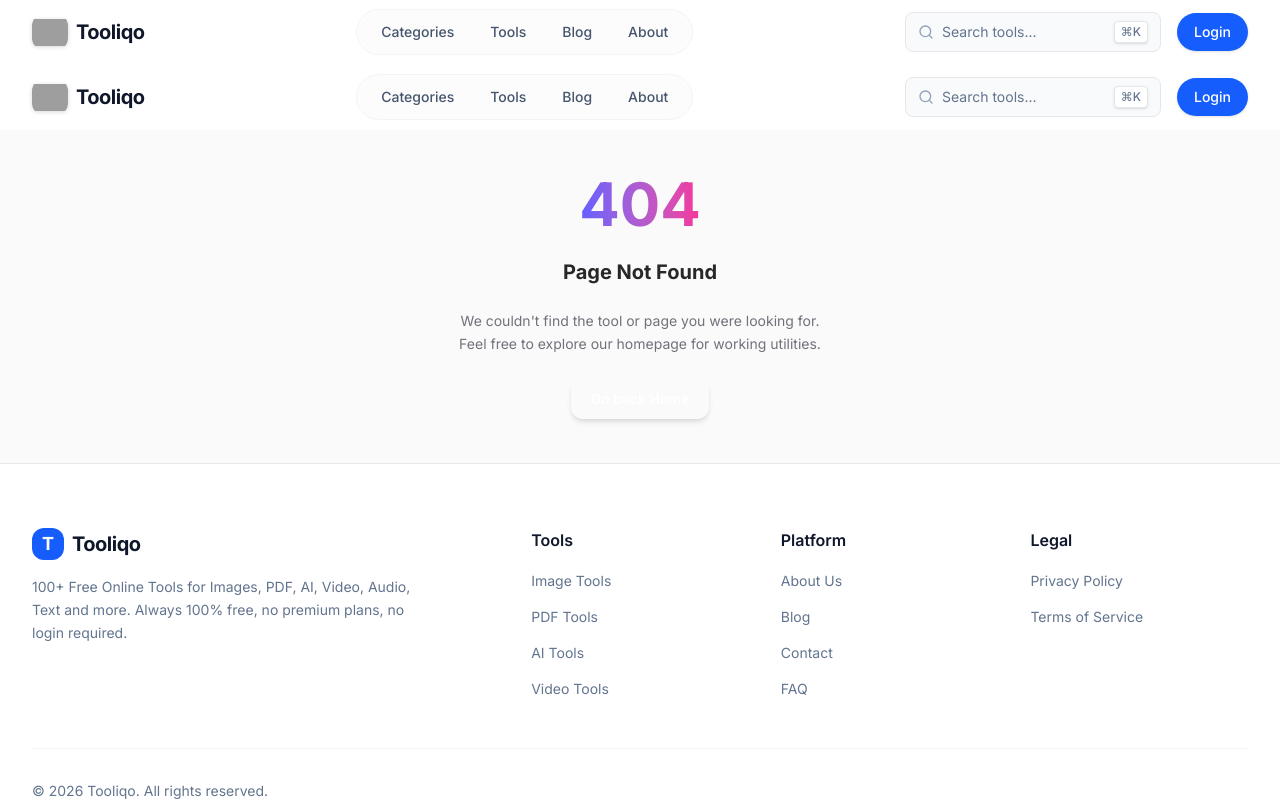
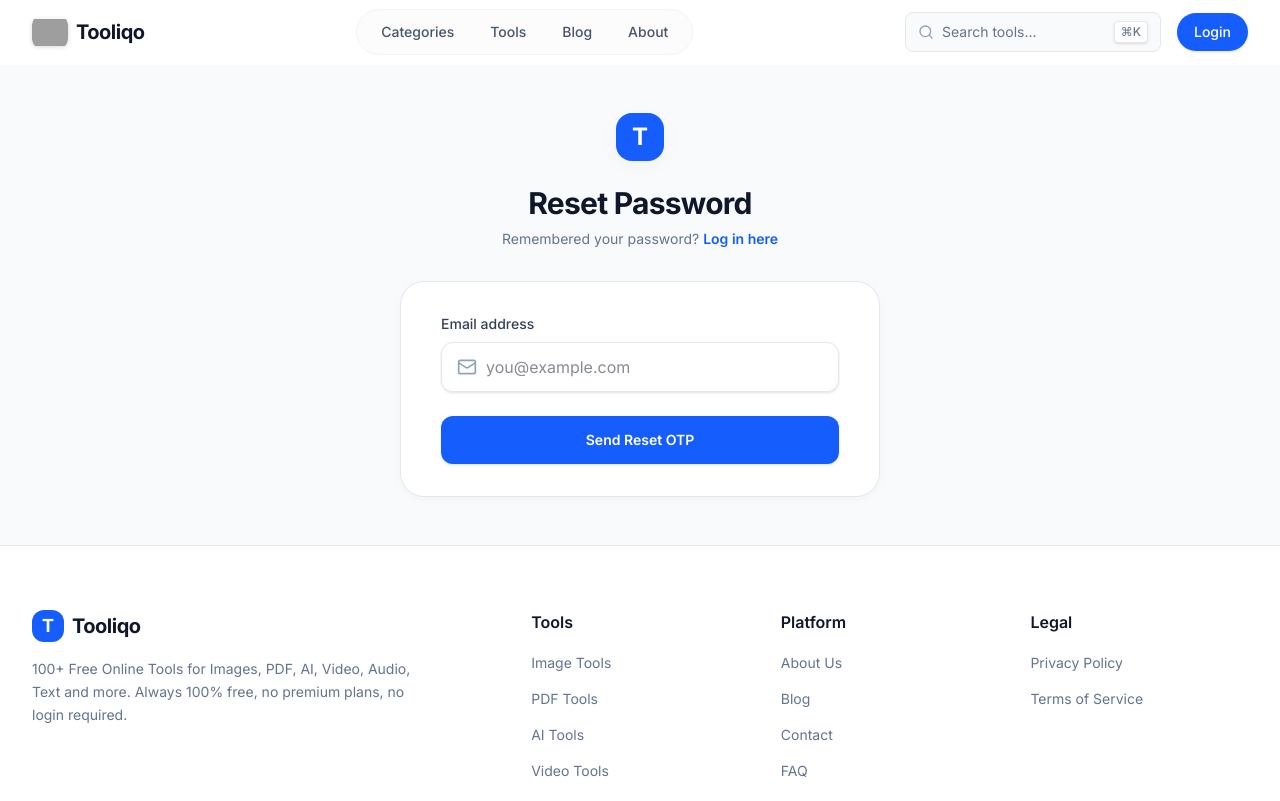
Before and after one commit to Padmini20-S/Tooliqo, a Next.js app: page /forgot-password in a window 1280 px wide. Before the commit this address had no page. Shown: the top 801 px of the page. Built offline with nearby package versions, Linux system fonts and the light colour scheme; grey boxes are pictures that could not be loaded.

Commit message:
Implement forgot password flow and fix login link

```diff
--- /dev/null
+++ b/app/forgot-password/page.tsx
@@ -0,0 +1,173 @@
+"use client";
+
+import React, { useState } from "react";
+import Link from "next/link";
+import { useRouter } from "next/navigation";
+import { Mail, Lock, Eye, EyeOff, CheckCircle2 } from "lucide-react";
+import { toast } from "sonner";
+
+export default function ForgotPasswordPage() {
+  const router = useRouter();
+  const [step, setStep] = useState(1);
+  const [isLoading, setIsLoading] = useState(false);
+  const [showPassword, setShowPassword] = useState(false);
+  const [formData, setFormData] = useState({
+    email: "",
+    otp: "",
+    newPassword: ""
+  });
+
+  const handleChange = (e: React.ChangeEvent<HTMLInputElement>) => {
+    setFormData({ ...formData, [e.target.name]: e.target.value });
+  };
+
+  const handleSendOTP = async (e: React.FormEvent) => {
+    e.preventDefault();
+    if (!formData.email) {
+      toast.error("Please enter your email");
+      return;
+    }
+
+    setIsLoading(true);
+    try {
+      const API_URL = process.env.NEXT_PUBLIC_API_URL || "https://tooliqo.onrender.com";
+      const res = await fetch(`${API_URL}/api/auth/forgot-password`, {
+        method: "POST",
+        headers: { "Content-Type": "application/json" },
+        body: JSON.stringify({ email: formData.email }),
+      });
+      const data = await res.json();
+
+      if (!res.ok) {
+        toast.error(data.message || "Failed to send OTP");
+      } else {
+        toast.success("OTP sent to your email");
+        setStep(2);
+      }
+    } catch (error) {
+      toast.error("Network Error: Something went wrong.");
+    }
+    setIsLoading(false);
+  };
+
+  const handleResetPassword = async (e: React.FormEvent) => {
+    e.preventDefault();
+    if (formData.otp.length < 6 || formData.newPassword.length < 8) {
+      toast.error("Please enter a valid OTP and a password of at least 8 characters");
+      return;
+    }
+
+    setIsLoading(true);
+    try {
+      const API_URL = process.env.NEXT_PUBLIC_API_URL || "https://tooliqo.onrender.com";
+      const res = await fetch(`${API_URL}/api/auth/reset-password`, {
+        method: "POST",
+        headers: { "Content-Type": "application/json" },
+        body: JSON.stringify({ email: formData.email, otp: formData.otp, newPassword: formData.newPassword }),
+      });
+      const data = await res.json();
+
+      if (!res.ok) {
+        toast.error(data.message || "Invalid OTP");
+      } else {
+        toast.success("✅ Password reset successfully. You can now log in.");
+        router.push("/login");
+      }
+    } catch (error) {
+      toast.error("Network Error: Something went wrong.");
+    }
+    setIsLoading(false);
+  };
+
+  return (
+    <div className="flex-1 flex flex-col justify-center py-12 sm:px-6 lg:px-8 bg-slate-50">
+      <div className="sm:mx-auto sm:w-full sm:max-w-md">
+        <div className="flex justify-center">
+          <div className="w-12 h-12 bg-blue-600 rounded-2xl flex items-center justify-center text-white font-bold text-2xl shadow-soft">
+            T
+          </div>
+        </div>
+        <h2 className="mt-6 text-center text-3xl font-bold tracking-tight text-slate-900">
+          Reset Password
+        </h2>
+        <p className="mt-2 text-center text-sm text-slate-500">
+          Remembered your password?{" "}
+          <Link href="/login" className="font-semibold text-blue-600 hover:text-blue-500 transition-colors">
+            Log in here
+          </Link>
+        </p>
+      </div>
+
+      <div className="mt-8 sm:mx-auto sm:w-full sm:max-w-[480px]">
+        <div className="bg-white py-8 px-4 shadow-card sm:rounded-[24px] sm:px-10 border border-slate-200">
+
+          {step === 1 && (
+            <form className="space-y-6" onSubmit={handleSendOTP}>
+              <div>
+                <label htmlFor="email" className="block text-sm font-medium text-slate-700">Email address</label>
+                <div className="mt-2 relative rounded-xl shadow-sm">
+                  <div className="absolute inset-y-0 left-0 pl-4 flex items-center pointer-events-none">
+                    <Mail className="h-5 w-5 text-slate-400" />
+                  </div>
+                  <input
+                    id="email" name="email" type="email" required
+                    value={formData.email} onChange={handleChange}
+                    className="block w-full pl-11 pr-4 py-3 border border-slate-200 rounded-xl focus:ring-2 focus:ring-blue-500 outline-none"
+                    placeholder="you@example.com"
+                  />
+                </div>
+              </div>
+              <button type="submit" disabled={isLoading} className="w-full flex justify-center py-3.5 px-4 rounded-xl shadow-sm text-sm font-semibold text-white bg-blue-600 hover:bg-blue-700 transition-colors disabled:opacity-70">
+                {isLoading ? "Sending..." : "Send Reset OTP"}
+              </button>
+            </form>
+          )}
+
+          {step === 2 && (
+            <form className="space-y-6" onSubmit={handleResetPassword}>
+              <div>
+                <label htmlFor="otp" className="block text-sm font-medium text-slate-700">Enter 6-digit OTP</label>
+                <div className="mt-2 relative rounded-xl shadow-sm">
+                  <input
+                    id="otp" name="otp" type="text" required maxLength={6}
+                    value={formData.otp} onChange={handleChange}
+                    className="block w-full px-4 py-3 border border-slate-200 rounded-xl focus:ring-2 focus:ring-blue-500 outline-none text-center font-bold tracking-widest text-lg"
+                    placeholder="------"
+                  />
+                </div>
+              </div>
+
+              <div>
+                <label htmlFor="newPassword" className="block text-sm font-medium text-slate-700">New Password</label>
+                <div className="mt-2 relative rounded-xl shadow-sm">
+                  <div className="absolute inset-y-0 left-0 pl-4 flex items-center pointer-events-none">
+                    <Lock className="h-5 w-5 text-slate-400" />
+                  </div>
+                  <input
+                    id="newPassword" name="newPassword" type={showPassword ? "text" : "password"} required
+                    value={formData.newPassword} onChange={handleChange}
+                    className="block w-full pl-11 pr-12 py-3 border border-slate-200 rounded-xl focus:ring-2 focus:ring-blue-500 outline-none"
+                    placeholder="••••••••"
+                  />
+                  <div className="absolute inset-y-0 right-0 pr-3 flex items-center">
+                    <button type="button" onClick={() => setShowPassword(!showPassword)} className="p-1 text-slate-400 hover:text-slate-600">
+                      {showPassword ? <EyeOff className="h-5 w-5" /> : <Eye className="h-5 w-5" />}
+                    </button>
+                  </div>
+                </div>
+                <div className="mt-2 text-xs text-slate-500 flex items-center gap-1">
+                  <CheckCircle2 className="w-3.5 h-3.5 text-green-500" /> Minimum 8 characters
+                </div>
+              </div>
+
+              <button type="submit" disabled={isLoading} className="w-full flex justify-center py-3.5 px-4 rounded-xl shadow-sm text-sm font-semibold text-white bg-blue-600 hover:bg-blue-700 transition-colors disabled:opacity-70">
+                {isLoading ? "Resetting..." : "Reset Password"}
+              </button>
+            </form>
+          )}
+
+        </div>
+      </div>
+    </div>
+  );
+}
--- a/app/login/page.tsx
+++ b/app/login/page.tsx
@@ -112,7 +112,7 @@ export default function LoginPage() {
                 <label htmlFor="remember-me" className="ml-2 block text-sm text-slate-600 cursor-pointer">Remember me</label>
               </div>
               <div className="text-sm">
-                <a href="#" className="font-semibold text-blue-600 hover:text-blue-500">Forgot password?</a>
+                <Link href="/forgot-password" className="font-semibold text-blue-600 hover:text-blue-500">Forgot password?</Link>
               </div>
             </div>
 
```
Also changed, not shown: 1 other file (tests, documents, lock files or other folders).
